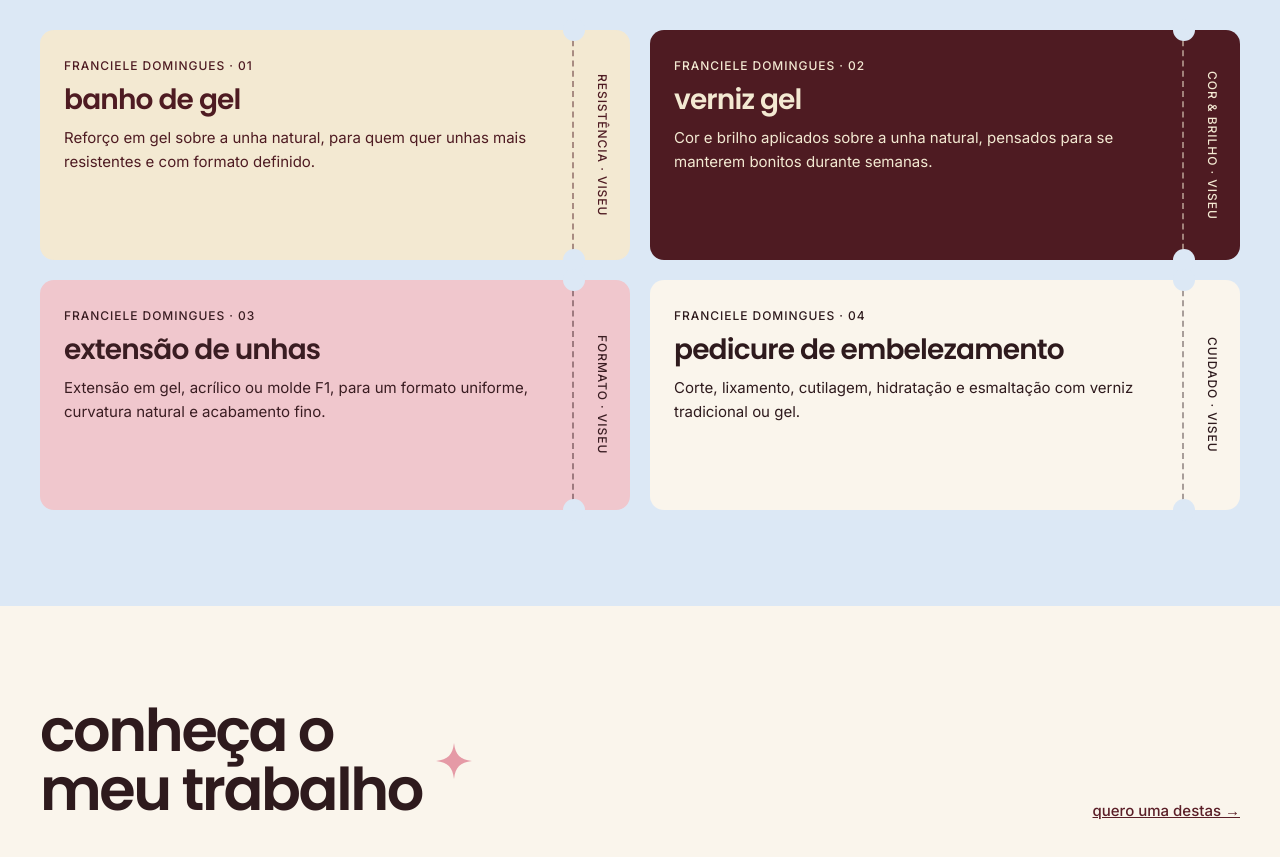
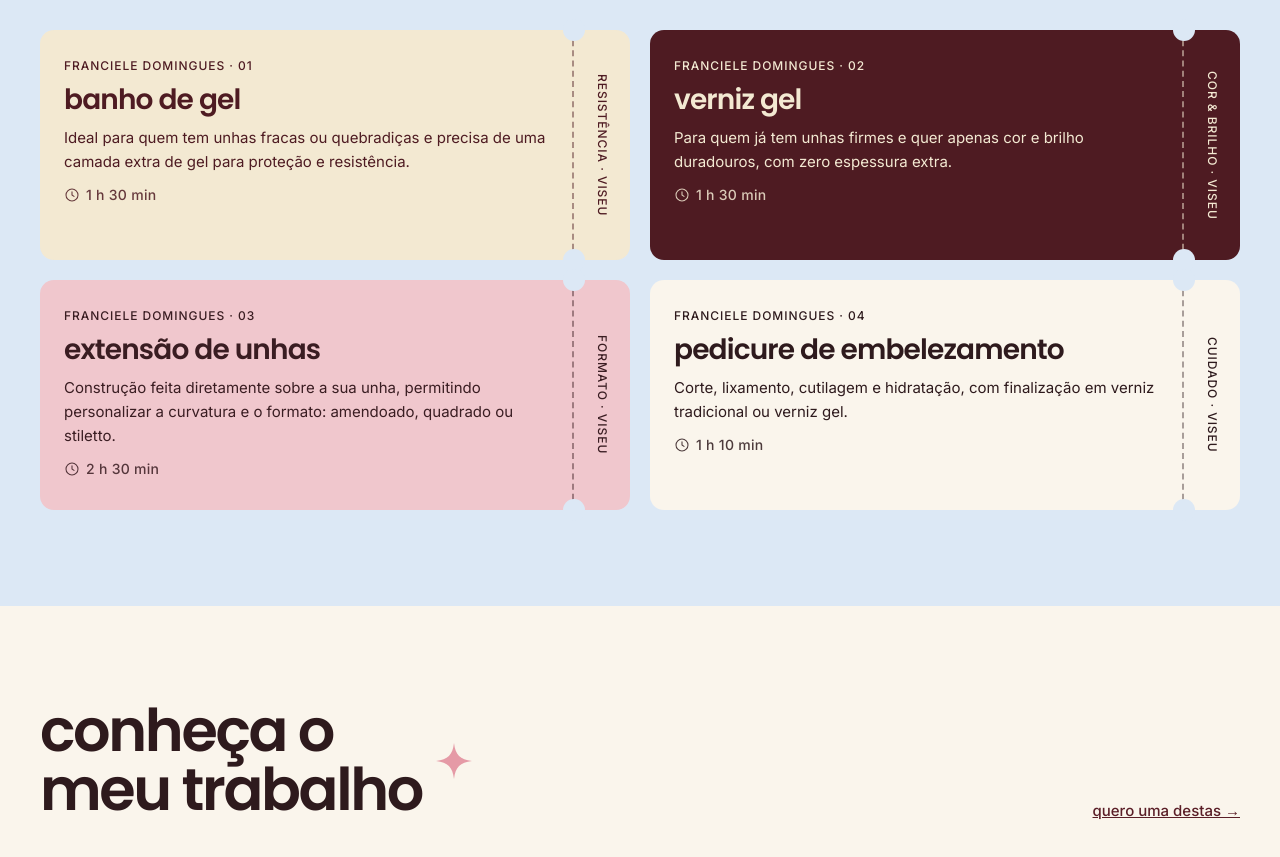
Before and after one commit to franfeminice-coder/-site-franciele-domingues, a plain HTML site: page index.html in a window 1280 px wide. Shown: the part 900-1757 px from the top of the page. Drawn offline with Linux system fonts and the light colour scheme.

Commit message:
Serviços com novos textos, duração e ícone de relógio
Co-Authored-By: Claude Opus 5.5 <noreply@anthropic.com>

```diff
--- a/index.html
+++ b/index.html
@@ -87,7 +87,8 @@ a{color:#5A1E27}a:hover{color:#3A1218}
 <div style="flex: 1 1 auto; min-width: 0; padding: 28px 24px; display: flex; flex-direction: column; gap: 12px">
 <span style="font-size: 12px; letter-spacing: 0.08em; text-transform: uppercase; font-weight: 500">franciele domingues · 01</span>
 <h3 style="margin: 0; font-family: 'Poppins', sans-serif; font-weight: 600; font-size: 28px; letter-spacing: -0.03em; line-height: 1.05">banho de gel</h3>
-<p style="margin: 0; font-size: 15px; line-height: 1.6">Reforço em gel sobre a unha natural, para quem quer unhas mais resistentes e com formato definido.</p>
+<p style="margin: 0; font-size: 15px; line-height: 1.6">Ideal para quem tem unhas fracas ou quebradiças e precisa de uma camada extra de gel para proteção e resistência.</p>
+<span style="font-size: 14px; font-weight: 500; letter-spacing: 0.02em; display: inline-flex; align-items: center; gap: 6px; opacity: 0.85"><svg aria-hidden="true" width="16" height="16" viewBox="0 0 24 24" fill="none" stroke="currentColor" stroke-width="1.6" stroke-linecap="round" stroke-linejoin="round" style="flex-shrink: 0"><circle cx="12" cy="12" r="9"></circle><path d="M12 7v5l3 2"></path></svg>1 h 30 min</span>
 </div>
 <div style="width: 56px; flex-shrink: 0; border-left: 2px dashed rgba(78,27,34,0.45); display: flex; align-items: center; justify-content: center">
 <span style="writing-mode: vertical-rl; font-size: 12px; letter-spacing: 0.08em; text-transform: uppercase; font-weight: 500">resistência · viseu</span>
@@ -99,7 +100,8 @@ a{color:#5A1E27}a:hover{color:#3A1218}
 <div style="flex: 1 1 auto; min-width: 0; padding: 28px 24px; display: flex; flex-direction: column; gap: 12px">
 <span style="font-size: 12px; letter-spacing: 0.08em; text-transform: uppercase; font-weight: 500">franciele domingues · 02</span>
 <h3 style="margin: 0; font-family: 'Poppins', sans-serif; font-weight: 600; font-size: 28px; letter-spacing: -0.03em; line-height: 1.05">verniz gel</h3>
-<p style="margin: 0; font-size: 15px; line-height: 1.6">Cor e brilho aplicados sobre a unha natural, pensados para se manterem bonitos durante semanas.</p>
+<p style="margin: 0; font-size: 15px; line-height: 1.6">Para quem já tem unhas firmes e quer apenas cor e brilho duradouros, com zero espessura extra.</p>
+<span style="font-size: 14px; font-weight: 500; letter-spacing: 0.02em; display: inline-flex; align-items: center; gap: 6px; opacity: 0.85"><svg aria-hidden="true" width="16" height="16" viewBox="0 0 24 24" fill="none" stroke="currentColor" stroke-width="1.6" stroke-linecap="round" stroke-linejoin="round" style="flex-shrink: 0"><circle cx="12" cy="12" r="9"></circle><path d="M12 7v5l3 2"></path></svg>1 h 30 min</span>
 </div>
 <div style="width: 56px; flex-shrink: 0; border-left: 2px dashed rgba(243,233,210,0.5); display: flex; align-items: center; justify-content: center">
 <span style="writing-mode: vertical-rl; font-size: 12px; letter-spacing: 0.08em; text-transform: uppercase; font-weight: 500">cor &amp; brilho · viseu</span>
@@ -111,7 +113,8 @@ a{color:#5A1E27}a:hover{color:#3A1218}
 <div style="flex: 1 1 auto; min-width: 0; padding: 28px 24px; display: flex; flex-direction: column; gap: 12px">
 <span style="font-size: 12px; letter-spacing: 0.08em; text-transform: uppercase; font-weight: 500">franciele domingues · 03</span>
 <h3 style="margin: 0; font-family: 'Poppins', sans-serif; font-weight: 600; font-size: 28px; letter-spacing: -0.03em; line-height: 1.05">extensão de unhas</h3>
-<p style="margin: 0; font-size: 15px; line-height: 1.6">Extensão em gel, acrílico ou molde F1, para um formato uniforme, curvatura natural e acabamento fino.</p>
+<p style="margin: 0; font-size: 15px; line-height: 1.6">Construção feita diretamente sobre a sua unha, permitindo personalizar a curvatura e o formato: amendoado, quadrado ou stiletto.</p>
+<span style="font-size: 14px; font-weight: 500; letter-spacing: 0.02em; display: inline-flex; align-items: center; gap: 6px; opacity: 0.85"><svg aria-hidden="true" width="16" height="16" viewBox="0 0 24 24" fill="none" stroke="currentColor" stroke-width="1.6" stroke-linecap="round" stroke-linejoin="round" style="flex-shrink: 0"><circle cx="12" cy="12" r="9"></circle><path d="M12 7v5l3 2"></path></svg>2 h 30 min</span>
 </div>
 <div style="width: 56px; flex-shrink: 0; border-left: 2px dashed rgba(58,29,34,0.45); display: flex; align-items: center; justify-content: center">
 <span style="writing-mode: vertical-rl; font-size: 12px; letter-spacing: 0.08em; text-transform: uppercase; font-weight: 500">formato · viseu</span>
@@ -123,7 +126,8 @@ a{color:#5A1E27}a:hover{color:#3A1218}
 <div style="flex: 1 1 auto; min-width: 0; padding: 28px 24px; display: flex; flex-direction: column; gap: 12px">
 <span style="font-size: 12px; letter-spacing: 0.08em; text-transform: uppercase; font-weight: 500">franciele domingues · 04</span>
 <h3 style="margin: 0; font-family: 'Poppins', sans-serif; font-weight: 600; font-size: 28px; letter-spacing: -0.03em; line-height: 1.05">pedicure de embelezamento</h3>
-<p style="margin: 0; font-size: 15px; line-height: 1.6">Corte, lixamento, cutilagem, hidratação e esmaltação com verniz tradicional ou gel.</p>
+<p style="margin: 0; font-size: 15px; line-height: 1.6">Corte, lixamento, cutilagem e hidratação, com finalização em verniz tradicional ou verniz gel.</p>
+<span style="font-size: 14px; font-weight: 500; letter-spacing: 0.02em; display: inline-flex; align-items: center; gap: 6px; opacity: 0.85"><svg aria-hidden="true" width="16" height="16" viewBox="0 0 24 24" fill="none" stroke="currentColor" stroke-width="1.6" stroke-linecap="round" stroke-linejoin="round" style="flex-shrink: 0"><circle cx="12" cy="12" r="9"></circle><path d="M12 7v5l3 2"></path></svg>1 h 10 min</span>
 </div>
 <div style="width: 56px; flex-shrink: 0; border-left: 2px dashed rgba(46,26,29,0.4); display: flex; align-items: center; justify-content: center">
 <span style="writing-mode: vertical-rl; font-size: 12px; letter-spacing: 0.08em; text-transform: uppercase; font-weight: 500">cuidado · viseu</span>
```
